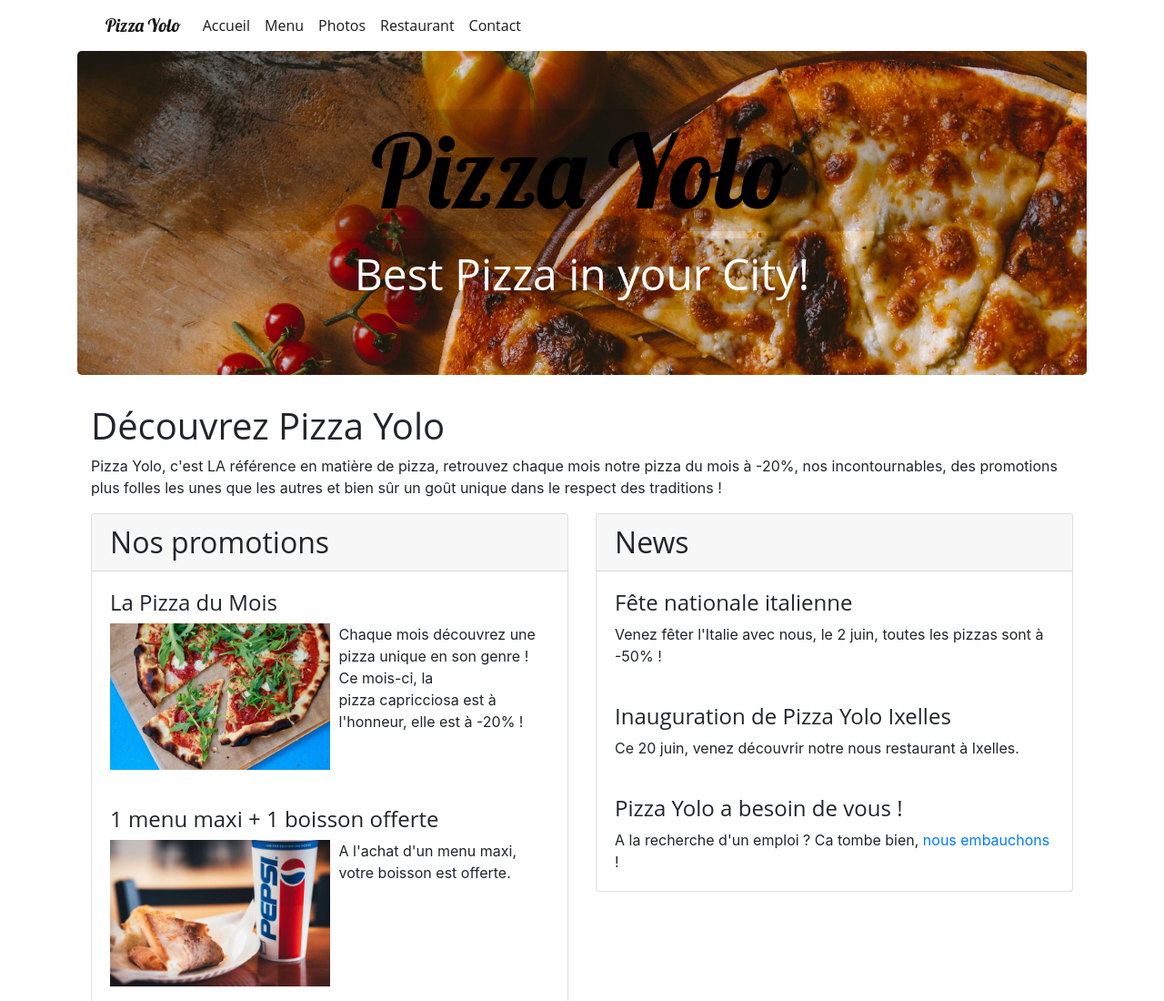
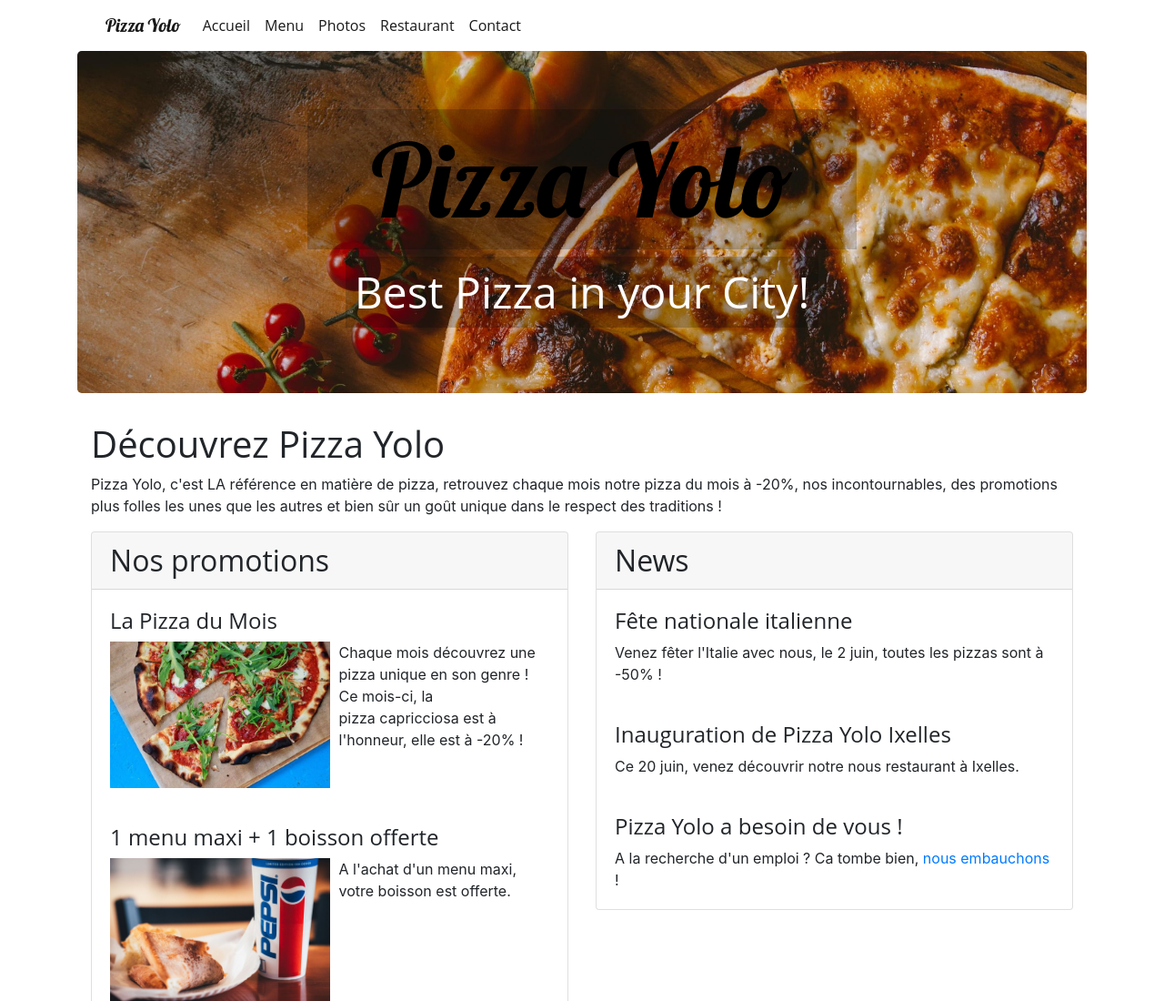
Before and after one commit to gwastelain/restaurant-css-framework, a plain HTML site: page index.html in a window 1280 px wide. Shown: the top 1100 px of the page at 91% size. Drawn offline with nearby package versions, Linux system fonts and the light colour scheme; files whose address does not match are found by name.

Commit message:
modifs marque et slogan

```diff
--- a/assets/css/styles.css
+++ b/assets/css/styles.css
@@ -194,13 +194,17 @@
   font-size: 7rem;
   font-family: 'Lobster', cursive;
   color: black;
-  background-color: rgba(0, 0, 0, 0.1);
+  background-color: rgba(0, 0, 0, 0.2);
+  display: inline-block;
+  padding: 10px;
+  padding-left: 70px;
+  padding-right: 70px;
 }
 
 .slogan {
   font-size: 3rem;
   color: white;
-  background-color: rgba(0, 0, 0, 0.1);
+  background-color: rgba(0, 0, 0, 0.2);
   display: inline-block;
   padding: 10px;
 }
```
